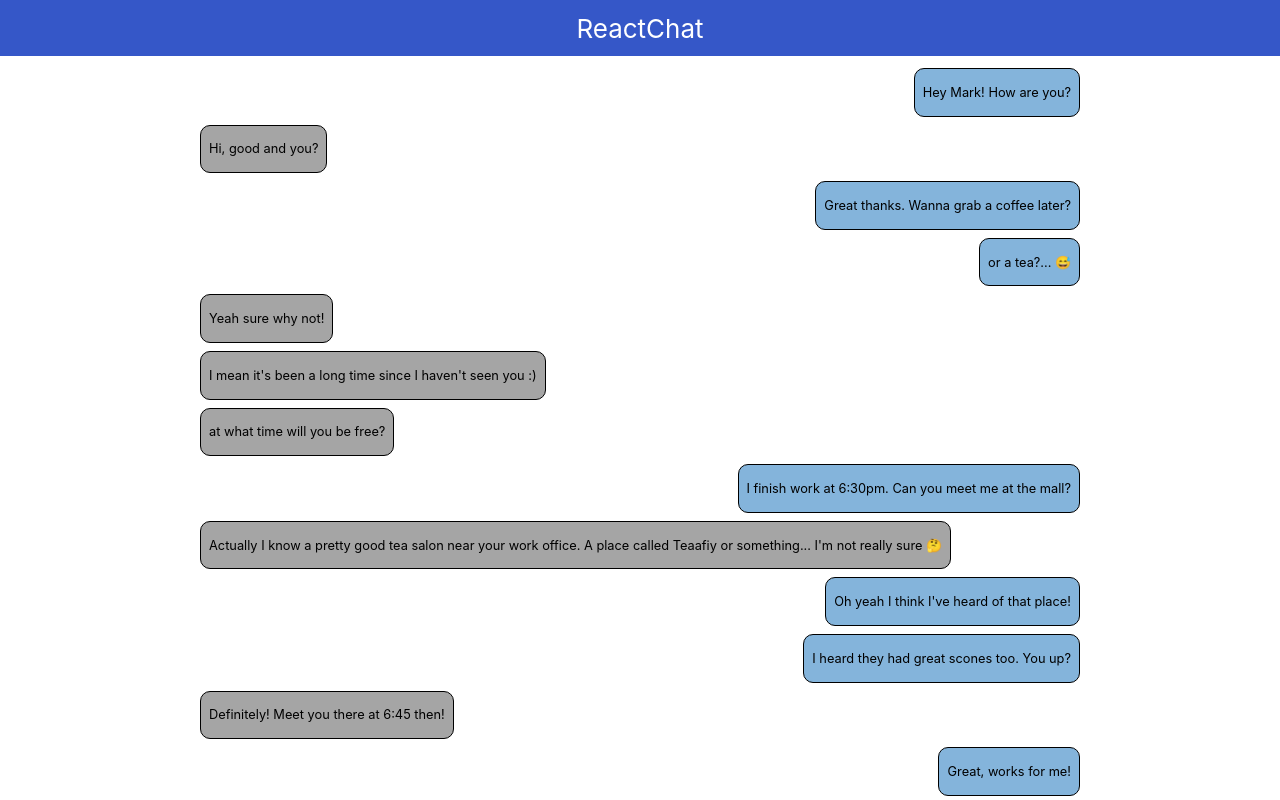
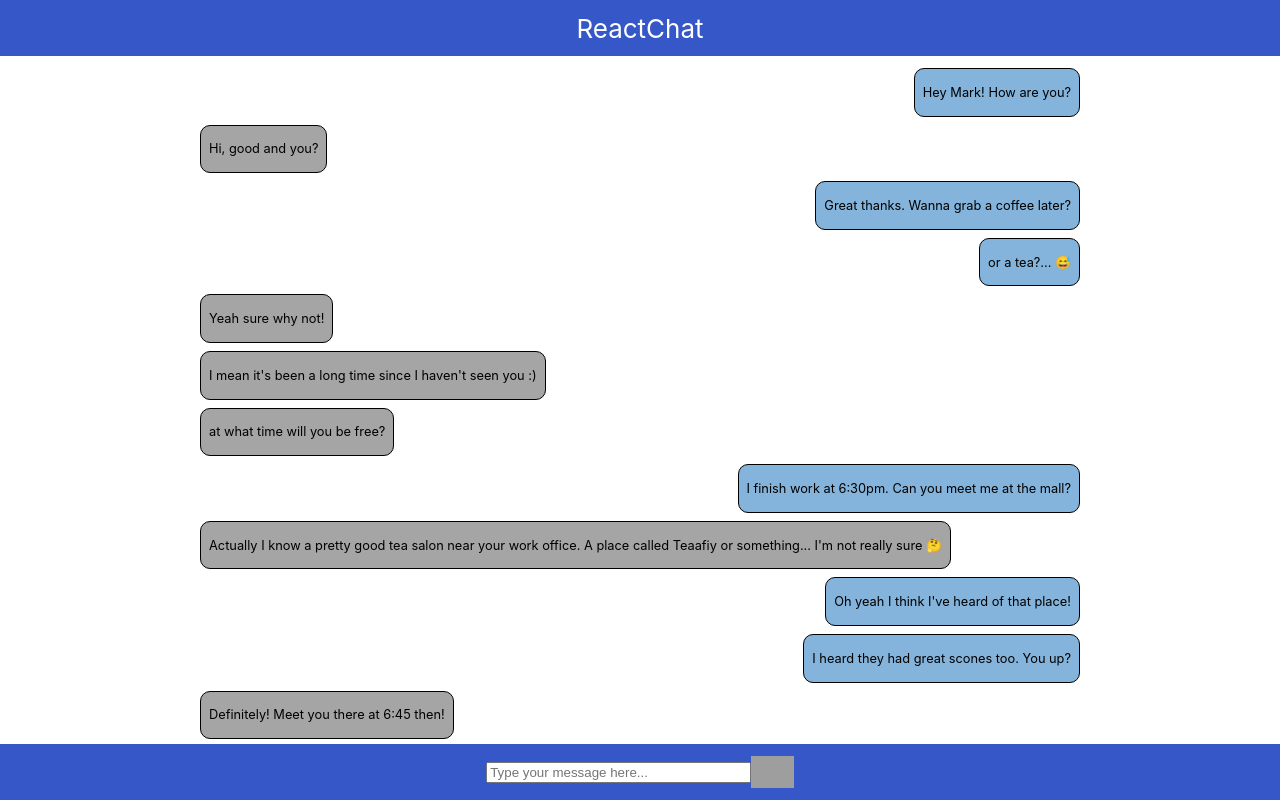
Before and after one commit to amadsalmon/react-chat, a React (Create React App) app: page / in a window 1280 px wide. Shown: the top 800 px of the page. Built offline with nearby package versions, Linux system fonts and the light colour scheme; grey boxes are pictures that could not be loaded.

Commit message:
Add composing bar

```diff
--- a/src/App.css
+++ b/src/App.css
@@ -28,6 +28,7 @@
   align-items: stretch;
 
   margin-top: 8.5vh;
+  margin-bottom: 8vh;
   margin-left: auto;
   margin-right: auto;
 }
@@ -60,3 +61,25 @@
   align-self: flex-start;
   margin-right: 10vh;
 }
+
+.composing-bar {
+  background-color: #3557c8;
+  height: 7vh;
+  display: flex;
+  flex-direction: row;
+  align-items: center;
+  justify-content: center;
+  font-size: calc(10px + 2vmin);
+  color: #ffffff;
+
+  /* Set the bar to fixed position */
+  position: fixed;
+  /* Position the bar at the top of the page */
+  bottom: 0;
+  /* Full width */
+  width: 100%;
+}
+
+#sendButton {
+  height: 4vh;
+}
--- a/src/App.js
+++ b/src/App.js
@@ -2,6 +2,9 @@ import React, { useState } from "react";
 import Message from "./Message";
 import "./App.css";
 
+function sendButtonClicked() {
+  console.log("sendButtonClicked");
+}
 function App() {
   return (
     <div className="App">
@@ -52,6 +55,25 @@ function App() {
           content="Oh come on.... you didn't just block me!?"
         />
       </div>
+      <div className="composing-bar">
+        <input
+          type="text"
+          id="messageToSend-textField"
+          name="messageToSend"
+          required
+          minLength="1"
+          size="30"
+          placeholder="Type your message here..."
+          spellCheck="true"
+        ></input>
+        <input
+          type="image"
+          id="sendButton"
+          alt="Send"
+          src="https://icongr.am/feather/arrow-up-circle.svg?size=128&color=ffffff"
+          onClick={sendButtonClicked}
+        />
+      </div>
     </div>
   );
 }
```
